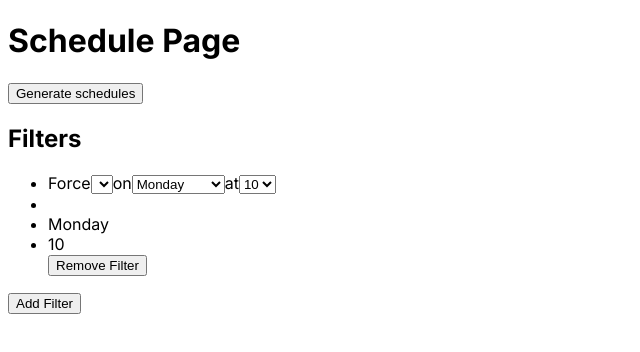
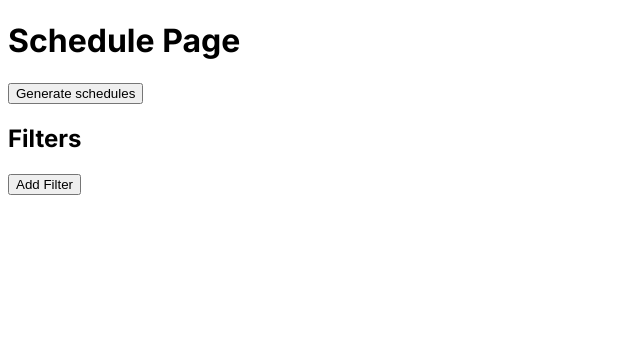
Before and after one commit to BlckHawker/Mentor-Schedule-Maker, a Next.js app: page /schedule in a window 1280 px wide. Shown: the top 352 px of the page, without its empty margins (0-640 px from the left). Built offline with nearby package versions, Linux system fonts and the light colour scheme.

Commit message:
fix filters not deleting properly

```diff
--- a/src/app/interface/Filter.ts
+++ b/src/app/interface/Filter.ts
@@ -1,7 +1,7 @@
-interface Filter {
-    selectedName: string,
+interface FilterInterface {
+    selectedMentor: string,
     selectedDay: string,
     selectedTime: string;
 }
 
-export type { Filter }
+export type { FilterInterface }
--- a/src/components/ViewSchedule.tsx
+++ b/src/components/ViewSchedule.tsx
@@ -5,6 +5,7 @@ import { Day } from "@/app/interface/Day"
 import { useState, useEffect } from "react";
 import IndividualSchedule from "./IndividualSchedule";
 import Filter from "./Filter";
+import { FilterInterface } from "@/app/interface/Filter";
 
 const ViewSchedule = () => {
     const maxShifts = 4;
@@ -23,8 +24,8 @@ const ViewSchedule = () => {
     const [isLoading, setIsLoading] = useState(false);
     const [savedMentors, setSavedMentors] = useState<MentorInterface[]>();
     const [possibleSchedules, setPossibleSchedules] = useState<Schedule[]>();
-    const [filters, setFilters] = useState<number[]>([0]); // Start with one filter
-    const [filterStates, setFilterStates] = useState<{ [key: number]: { selectedMentor: string, selectedDay: string, selectedTime: string } }>({});
+    const [filters, setFilters] = useState<{ [key: number]: FilterInterface }>({});
+
     useEffect(() => {
         async function fetchData() {
             setIsLoading(true);
@@ -47,34 +48,46 @@ const ViewSchedule = () => {
             <button onClick={() => generateSchedules()}>Generate schedules</button>
             {possibleSchedules?.filter((_, ix) => ix === 0).map(schedule => <IndividualSchedule {...schedule}></IndividualSchedule>)}
             <h2>Filters</h2>
-            {filters.map((filterIndex) => (
+            {Object.keys(filters).map((filterIndex) => (
                 <ul>
-                    <Filter key={filterIndex}
-                        mentors={savedMentors ?? []}
-                        onFilterChange={(filterData) => handleFilterChange(filterIndex, filterData)}
+                    <Filter
+                        key={filterIndex}
+                        mentors={savedMentors}
+                        onFilterChange={(filterData) => handleFilterChange(parseInt(filterIndex, 10), filterData)}
                     />
-                <button onClick={() => removeFilter(filterIndex)}>Remove Filter</button>
+                    <button onClick={() => removeFilter(parseInt(filterIndex, 10))}>Remove Filter</button>
                 </ul>
-
             ))}
             <button onClick={() => addFilter()}>Add Filter</button>
         </div>
     );
 
-    function handleFilterChange(index: number, filterData: { selectedMentor: string, selectedDay: string, selectedTime: string }) {
-        console.log(filterData);
-        setFilterStates(prevStates => ({
-            ...prevStates,
-            [index]: filterData
+    function addFilter() {
+        const newIndex = Object.keys(filters).length;
+        setFilters(prevFilters => ({
+            ...prevFilters,
+            [newIndex]: { selectedMentor: "", selectedDay: "Monday", selectedTime: "10" }
         }));
     };
 
-    function addFilter() {
-        setFilters([...filters, filters.length]);
+    function removeFilter(index: number) {
+        setFilters(prevFilters => {
+            const { [index]: _, ...rest } = prevFilters; // Remove the filter entry
+            // Shift indices in the filter states
+            const reorderedFilters = {};
+            Object.keys(rest).forEach(key => {
+                const newKey = parseInt(key, 10) < index ? parseInt(key, 10) : parseInt(key, 10) - 1;
+                reorderedFilters[newKey] = rest[key];
+            });
+            return reorderedFilters;
+        });
     };
 
-    function removeFilter(index: number) {
-        setFilters(filters.filter((_, i) => i !== index));
+    function handleFilterChange(index: number, filterData: FilterInterface) {
+        setFilters(prevFilters => ({
+            ...prevFilters,
+            [index]: filterData
+        }));
     };
 
     function generateSchedules() {
@@ -83,8 +96,9 @@ const ViewSchedule = () => {
             return;
         }
 
+
         //verify filters
-        console.log(filterStates);
+        console.log(filters);
         return;
 
 
```
